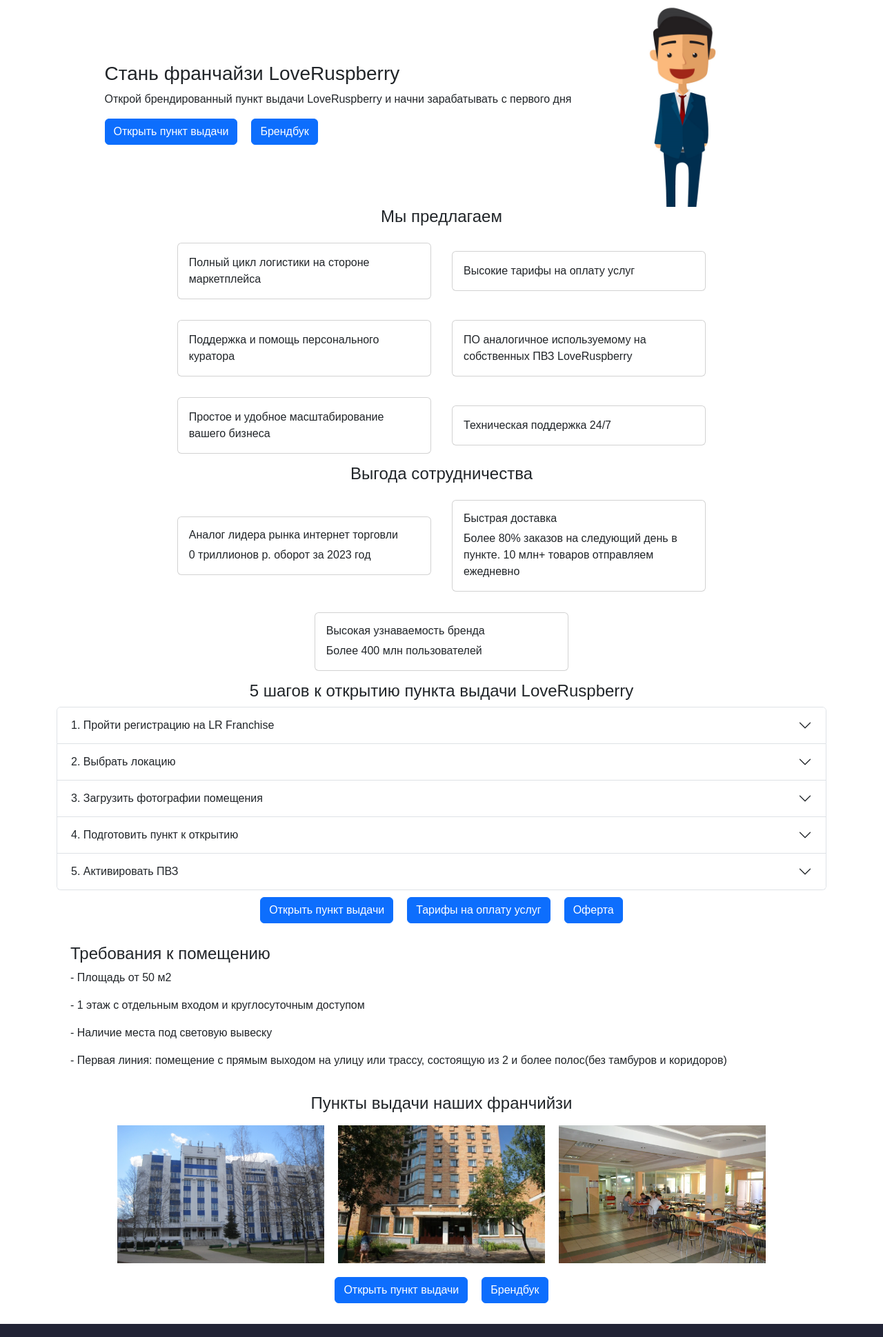
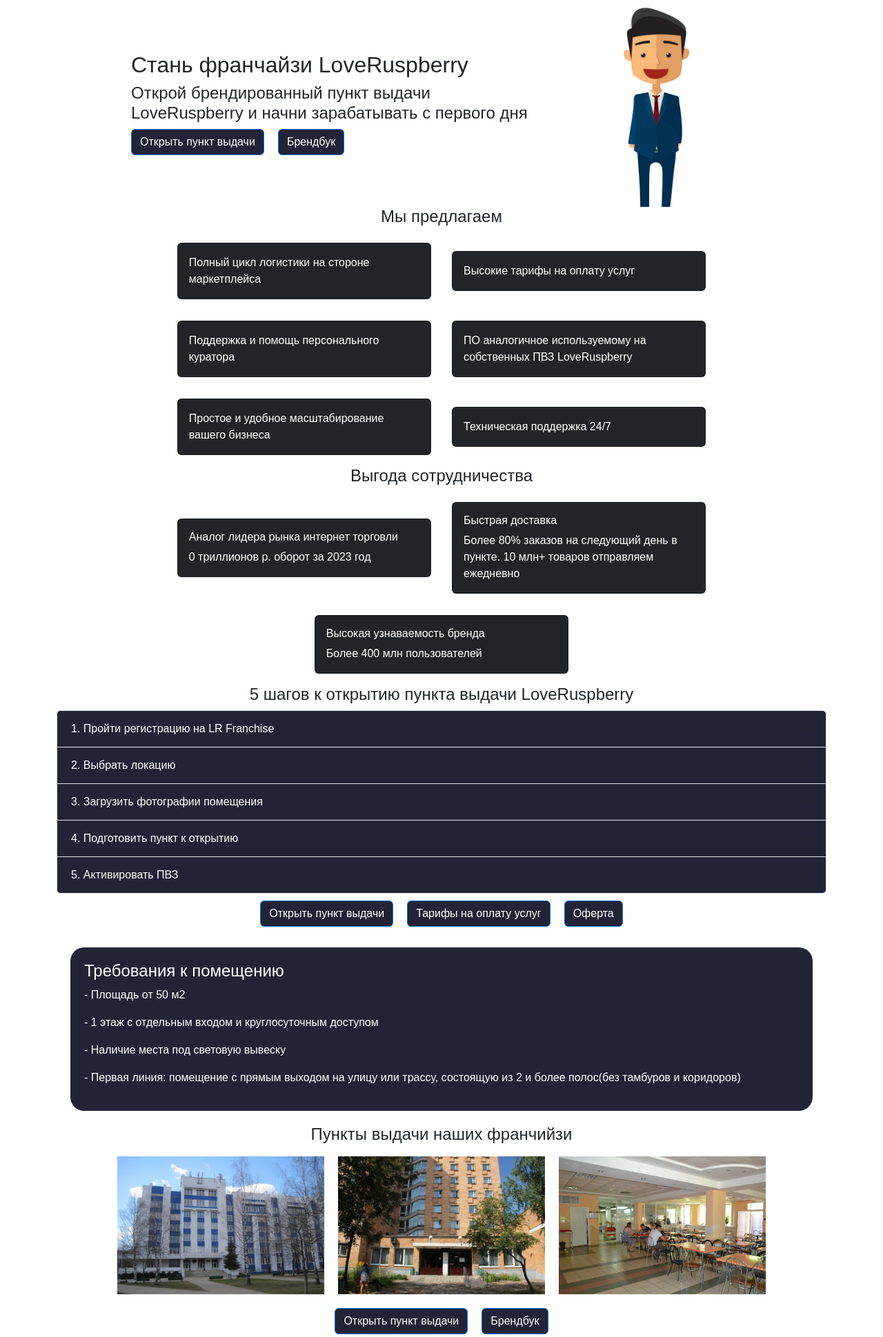
Before and after one commit to OtherProject1/loveraspberries_project, a Django app: page /services/franchisee/ in a window 1280 px wide. Shown: the part 80-2019 px from the top of the page at 69% size. Run offline with Django 5.2, Linux system fonts and the light colour scheme.

Commit message:
franchisee template ready

```diff
--- a/products/templates/products/franchisee.html
+++ b/products/templates/products/franchisee.html
@@ -4,12 +4,12 @@
 
 <div style="display: flex; justify-content: center; flex-flow: column;">
     <div style="display: flex; align-items: center; justify-content: center;">
-        <div>
-            <h3>Стань франчайзи  LoveRuspberry</h3>
-            <p>Открой брендированный пункт выдачи  LoveRuspberry и начни зарабатывать с первого дня</p>
+        <div style="max-width: 600px;">
+            <h2>Стань франчайзи  LoveRuspberry</h2>
+            <h4>Открой брендированный пункт выдачи  LoveRuspberry и начни зарабатывать с первого дня</h4>
             <div style="display: flex;">
-                <button class="btn btn-primary" type="submit">Открыть пункт выдачи</button>
-                <button class="btn btn-primary" type="submit" style="margin-left: 20px;">Брендбук</button>
+                <button class="btn btn-primary" type="submit" style="background-color: rgb(34, 36, 54)">Открыть пункт выдачи</button>
+                <button class="btn btn-primary" type="submit" style="margin-left: 20px; background-color: rgb(34, 36, 54);">Брендбук</button>
             </div>
         </div>
         <div>
@@ -19,41 +19,41 @@
     <div>
         <h4 style="text-align: center;">Мы предлагаем</h4>
         <div style="display: flex; align-items: center; justify-content: center; flex-wrap: wrap;">
-            <div class="card" style="width: 33%; margin: 15px;">
+            <div class="card text-bg-dark mb-3" style="width: 33%; margin: 15px;">
                 <!-- <img src="..." class="card-img-top" alt="..."> -->
                 <div class="card-body">
                     <p class="card-text">Полный цикл логистики на стороне маркетплейса</p>
                 </div>
             </div>
-            <div class="card" style="width: 33%; margin: 15px;">
+            <div class="card text-bg-dark mb-3" style="width: 33%; margin: 15px;">
 
                 <!-- <img src="..." class="card-img-top" alt="..."> -->
                 <div class="card-body">
                     <p class="card-text">Высокие тарифы на оплату услуг</p>
                 </div>
             </div>
-            <div class="card" style="width: 33%; margin: 15px;">
+            <div class="card text-bg-dark mb-3" style="width: 33%; margin: 15px;">
 
                 <!-- <img src="..." class="card-img-top" alt="..."> -->
                 <div class="card-body">
                     <p class="card-text">Поддержка и помощь персонального куратора</p>
                 </div>
             </div>
-            <div class="card" style="width: 33%; margin: 15px;">
+            <div class="card text-bg-dark mb-3" style="width: 33%; margin: 15px;">
 
                 <!-- <img src="..." class="card-img-top" alt="..."> -->
                 <div class="card-body">
                     <p class="card-text">ПО аналогичное используемому на собственных ПВЗ  LoveRuspberry</p>
                 </div>
             </div>
-            <div class="card" style="width: 33%; margin: 15px;">
+            <div class="card text-bg-dark mb-3" style="width: 33%; margin: 15px;">
 
                 <!-- <img src="..." class="card-img-top" alt="..."> -->
                 <div class="card-body">
                     <p class="card-text">Простое и удобное масштабирование вашего бизнеса</p>
                 </div>
             </div>
-            <div class="card" style="width: 33%; margin: 15px;">
+            <div class="card text-bg-dark mb-3" style="width: 33%; margin: 15px;">
 
                 <!-- <img src="..." class="card-img-top" alt="..."> -->
                 <div class="card-body">
@@ -65,14 +65,14 @@
     <div>
         <h4 style="text-align: center;">Выгода сотрудничества</h4>
         <div style="display: flex; align-items: center; justify-content: center; flex-wrap: wrap;">
-            <div class="card" style="width: 33%; margin: 15px;">
+            <div class="card text-bg-dark mb-3" style="width: 33%; margin: 15px;">
                 <!-- <img src="..." class="card-img-top" alt="..."> -->
                 <div class="card-body">
                     <h6>Аналог лидера рынка интернет торговли</h6>
                     <p class="card-text">0 триллионов р. оборот за 2023 год</p>
                 </div>
             </div>
-            <div class="card" style="width: 33%; margin: 15px;">
+            <div class="card text-bg-dark mb-3" style="width: 33%; margin: 15px;">
                 <!-- <img src="..." class="card-img-top" alt="..."> -->
                 <div class="card-body">
                     <h6>Быстрая доставка</h6>
@@ -81,7 +81,7 @@
                     </p>
                 </div>
             </div>
-            <div class="card" style="width: 33%; margin: 15px;">
+            <div class="card text-bg-dark mb-3" style="width: 33%; margin: 15px;">
                 <!-- <img src="..." class="card-img-top" alt="..."> -->
                 <div class="card-body">
                     <h6>Высокая узнаваемость бренда</h6>
@@ -93,23 +93,23 @@
     <div>
         <h4 style="text-align: center;">5 шагов к открытию пункта выдачи  LoveRuspberry</h4>
         <div class="accordion" id="accordion">
-            <div class="accordion-item">
+            <div class="accordion-item" style="background-color: rgb(34, 36, 54); color: rgb(255, 255, 255);">
                 <h2 class="accordion-header" id="headingOne">
                     <button class="accordion-button collapsed" type="button" data-bs-toggle="collapse"
-                        data-bs-target="#collapseOne" aria-expanded="false" aria-controls="collapseOne">
+                        data-bs-target="#collapseOne" aria-expanded="false" aria-controls="collapseOne" style="background-color: rgb(34, 36, 54); color: rgb(255, 255, 255);">
                         1. Пройти регистрацию на LR Franchise
                     </button>
                 </h2>
                 <div id="collapseOne" class="accordion-collapse collapse" aria-labelledby="headingOne">
-                    <div class="accordion-body">
+                    <div class="accordion-body" >
                         <p>Пройдите регистрацию на сайте LR Franchise</p>
                     </div>
                 </div>
             </div>
-            <div class="accordion-item">
+            <div class="accordion-item" style="background-color: rgb(34, 36, 54); color: rgb(255, 255, 255);">
                 <h2 class="accordion-header" id="headingTwo">
                     <button class="accordion-button collapsed" type="button" data-bs-toggle="collapse"
-                        data-bs-target="#collapseTwo" aria-expanded="false" aria-controls="collapseTwo">
+                        data-bs-target="#collapseTwo" aria-expanded="false" aria-controls="collapseTwo" style="background-color: rgb(34, 36, 54); color: rgb(255, 255, 255);">
                         2. Выбрать локацию
                     </button>
                 </h2>
@@ -120,10 +120,10 @@
                     </div>
                 </div>
             </div>
-            <div class="accordion-item">
+            <div class="accordion-item" style="background-color: rgb(34, 36, 54); color: rgb(255, 255, 255);">
                 <h2 class="accordion-header" id="headingThree">
                     <button class="accordion-button collapsed" type="button" data-bs-toggle="collapse"
-                        data-bs-target="#collapseThree" aria-expanded="false" aria-controls="collapseThree">
+                        data-bs-target="#collapseThree" aria-expanded="false" aria-controls="collapseThree" style="background-color: rgb(34, 36, 54); color: rgb(255, 255, 255);">
                         3. Загрузить фотографии помещения
                     </button>
                 </h2>
@@ -134,10 +134,10 @@
                     </div>
                 </div>
             </div>
-            <div class="accordion-item">
+            <div class="accordion-item" style="background-color: rgb(34, 36, 54); color: rgb(255, 255, 255);">
                 <h2 class="accordion-header" id="headingFour">
                     <button class="accordion-button collapsed" type="button" data-bs-toggle="collapse"
-                        data-bs-target="#collapseFour" aria-expanded="false" aria-controls="collapseFour">
+                        data-bs-target="#collapseFour" aria-expanded="false" aria-controls="collapseFour" style="background-color: rgb(34, 36, 54); color: rgb(255, 255, 255);">
                         4. Подготовить пункт к открытию
                     </button>
                 </h2>
@@ -147,10 +147,10 @@
                     </div>
                 </div>
             </div>
-            <div class="accordion-item">
+            <div class="accordion-item" style="background-color: rgb(34, 36, 54); color: rgb(255, 255, 255);">
                 <h2 class="accordion-header" id="headingFive">
                     <button class="accordion-button collapsed" type="button" data-bs-toggle="collapse"
-                        data-bs-target="#collapseFive" aria-expanded="false" aria-controls="collapseFive">
+                        data-bs-target="#collapseFive" aria-expanded="false" aria-controls="collapseFive" style="background-color: rgb(34, 36, 54); color: rgb(255, 255, 255);">
                         5. Активировать ПВЗ
                     </button>
                 </h2>
@@ -163,11 +163,11 @@
         </div>
     </div>
     <div style="display: flex; align-items: center; justify-content: center;">
-        <button class="btn btn-primary" type="submit" style="margin: 10px;">Открыть пункт выдачи</button>
-        <button class="btn btn-primary" type="submit" style="margin: 10px;">Тарифы на оплату услуг</button>
-        <button class="btn btn-primary" type="submit" style="margin: 10px;">Оферта</button>
+        <button class="btn btn-primary" type="submit" style="margin: 10px; background-color: rgb(34, 36, 54)">Открыть пункт выдачи</button>
+        <button class="btn btn-primary" type="submit" style="margin: 10px; background-color: rgb(34, 36, 54)">Тарифы на оплату услуг</button>
+        <button class="btn btn-primary" type="submit" style="margin: 10px; background-color: rgb(34, 36, 54)">Оферта</button>
     </div>
-    <div style="margin: 20px;">
+    <div style="padding: 20px; margin: 20px; background-color: rgb(34, 36, 54); color: rgb(255, 255, 255); border-radius: 20px;">
         <h4>Требования к помещению</h4>
         <p>- Площадь от 50 м2</p>
         <p>- 1 этаж с отдельным входом и круглосуточным доступом</p>
@@ -185,8 +185,8 @@
 
     </div>
     <div style="display: flex; align-items: center; justify-content: center;">
-        <button class="btn btn-primary" type="submit" style="margin: 10px;">Открыть пункт выдачи</button>
-        <button class="btn btn-primary" type="submit" style="margin: 10px;">Брендбук</button>
+        <button class="btn btn-primary" type="submit" style="margin: 10px; background-color: rgb(34, 36, 54)">Открыть пункт выдачи</button>
+        <button class="btn btn-primary" type="submit" style="margin: 10px; background-color: rgb(34, 36, 54)">Брендбук</button>
     </div>
 </div>
 
```
